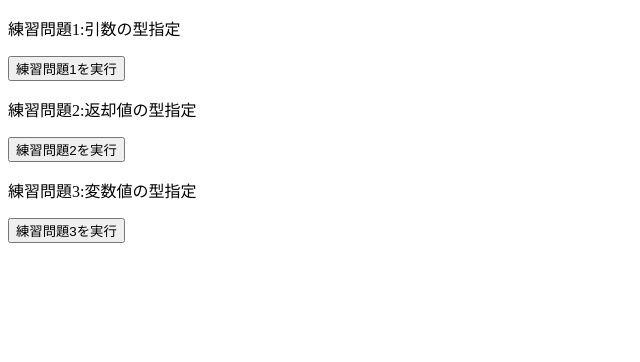
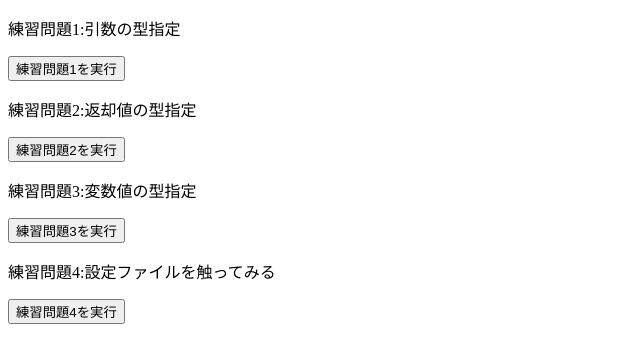
Before and after one commit to rhkts/React-TypeScript-Udemy, a React (Vite) app: page / in a window 1280 px wide. Shown: the top 362 px of the page, without its empty margins (0-640 px from the left). Built offline with nearby package versions, Linux system fonts and the light colour scheme.

Commit message:
tsconfigを操作して暗黙のanyを許可。

```diff
--- a/src/App.tsx
+++ b/src/App.tsx
@@ -11,6 +11,7 @@ function App() {
       <Practice1 />
       <Practice2 />
       <Practice3 />
+      <Practice4 />
     </>
   );
 }
--- /dev/null
+++ b/src/practices/Practice4.tsx
@@ -0,0 +1,16 @@
+export const Practice4 = () => {
+  const calcTotalFee = (num) => {
+    const total = num * 1.1;
+    console.log(total);
+  };
+
+  const onClickPractice = () => {
+    calcTotalFee(1000);
+  };
+  return (
+    <div>
+      <p>練習問題4:設定ファイルを触ってみる</p>
+      <button onClick={onClickPractice}>練習問題4を実行</button>
+    </div>
+  );
+};
--- a/tsconfig.json
+++ b/tsconfig.json
@@ -15,7 +15,9 @@
     "jsx": "react-jsx",
 
     /* Linting */
-    // "strict": true,
+    "strict": true,
+    //暗黙anyを許可
+    "noImplicitAny": false,
     "noUnusedLocals": true,
     "noUnusedParameters": true,
     "noFallthroughCasesInSwitch": true
```
